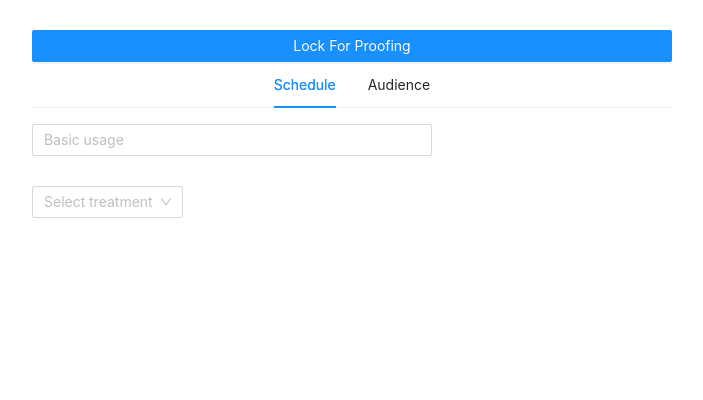
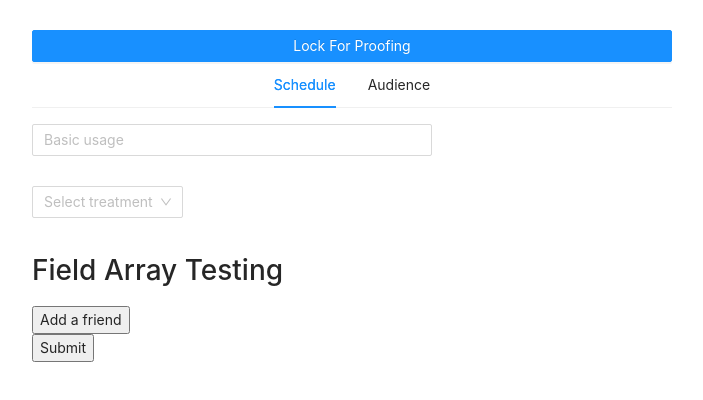
Before and after one commit to steltz/react-tab-validation-poc, a React (Create React App) app: page / in a window 1280 px wide. Shown: the top 400 px of the page, without its empty margins (288-991 px from the left). Built offline with nearby package versions, Linux system fonts and the light colour scheme.

Commit message:
adds field array

```diff
--- a/src/App.js
+++ b/src/App.js
@@ -20,6 +20,9 @@ const App = () => {
     scheduleTabSelect: Yup.string().required('Required'),
     audienceTabInput: Yup.string().required('Required'),
     audienceTabSelect: Yup.string().required('Required'),
+    friends: Yup.array().of(
+        Yup.string().required('Dynamic Field Required')
+    )
   });
 
   const formik = useFormik({
@@ -28,6 +31,7 @@ const App = () => {
       scheduleTabSelect: '',
       audienceTabInput: '',
       audienceTabSelect: '',
+      friends: [],
     },
     validationSchema,
   });
@@ -66,22 +70,6 @@ const App = () => {
   const errorKeys = Object.keys(formik.errors)
 
   useEffect(() => {
-    const tabErrorState = Object.keys(formik.errors).reduce(
-      (tabErrorState, error) => {
-        if (!tabErrorState.scheduleTabInvalid) {
-          tabErrorState.scheduleTabInvalid = error.includes('scheduleTab');
-        }
-        if (!tabErrorState.audienceTabInvalid) {
-          tabErrorState.audienceTabInvalid = error.includes('audienceTab');
-        }
-        return tabErrorState;
-      },
-      {
-        scheduleTabInvalid: false,
-        audienceTabInvalid: false,
-      },
-    );
-
     const tabErrorStateTouched = Object.keys(formik.touched).reduce(
         (tabErrorState, touched) => {
           if (!tabErrorState.scheduleTabInvalid) {
@@ -101,16 +89,9 @@ const App = () => {
     console.log('tabErrorState', tabErrorState)
     console.log('tabErrorStateTouched', tabErrorStateTouched)
 
-    const tabErrorAndTouchedState = {}
-    for (const property in tabErrorState) {
-      tabErrorAndTouchedState[property] = tabErrorState[property] && tabErrorStateTouched[property]
-    }
-
-    setTabErrorState(tabErrorAndTouchedState);
+    setTabErrorState(tabErrorStateTouched);
   }, [formik?.errors, setTabErrorState, activeTab]);
-  console.log('tabErrorState', tabErrorState)
-  console.log('touched', formik.touched)
-  console.log('errors', formik.errors)
+  console.log('formik', JSON.stringify( formik, null, 2))
 
   return (
     <>
--- a/src/ScheduleTab.js
+++ b/src/ScheduleTab.js
@@ -1,4 +1,5 @@
 import { Input, Select } from 'antd';
+import {Field, FieldArray, FormikProvider} from "formik";
 const { Option } = Select;
 
 const ScheduleTab = ({ formik }) => {
@@ -41,6 +42,43 @@ const ScheduleTab = ({ formik }) => {
           <p style={{ color: 'red' }}>{formik?.errors?.scheduleTabSelect}</p>
         )}
       </div>
+      <h1>Field Array Testing</h1>
+      <FormikProvider value={formik}>
+        <FieldArray
+            name="friends"
+            render={arrayHelpers => (
+                <div>
+                  {formik.values.friends && formik.values.friends.length > 0 ? (
+                      formik.values.friends.map((friend, index) => (
+                          <div key={index}>
+                            <Field name={`friends.${index}`} />
+                            <button
+                                type="button"
+                                onClick={() => arrayHelpers.remove(index)} // remove a friend from the list
+                            >
+                              -
+                            </button>
+                            <button
+                                type="button"
+                                onClick={() => arrayHelpers.insert(index, '')} // insert an empty string at a position
+                            >
+                              +
+                            </button>
+                          </div>
+                      ))
+                  ) : (
+                      <button type="button" onClick={() => arrayHelpers.push('')}>
+                        {/* show this when user has removed all friends from the list */}
+                        Add a friend
+                      </button>
+                  )}
+                  <div>
+                    <button type="submit">Submit</button>
+                  </div>
+                </div>
+            )}
+        />
+      </FormikProvider>
     </>
   );
 };
```
